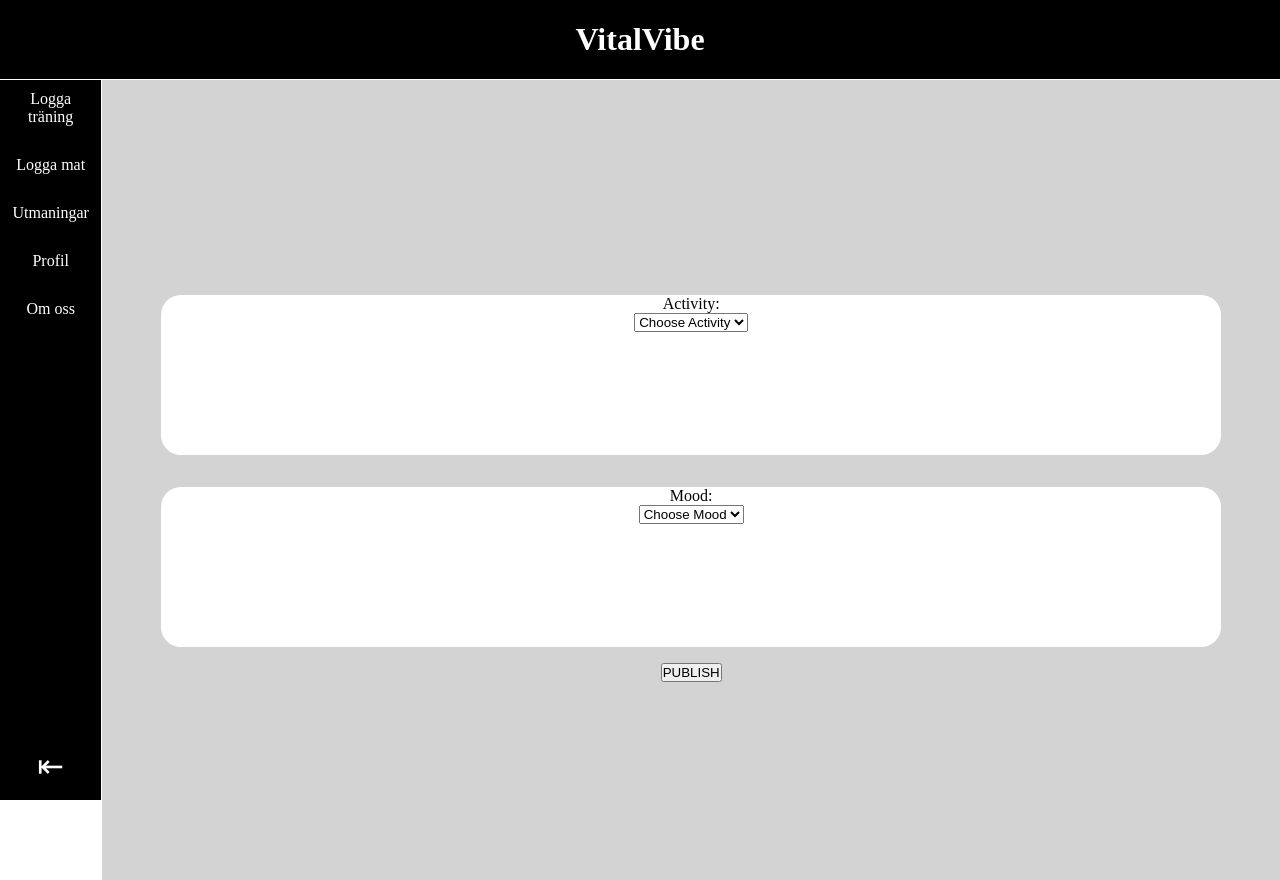
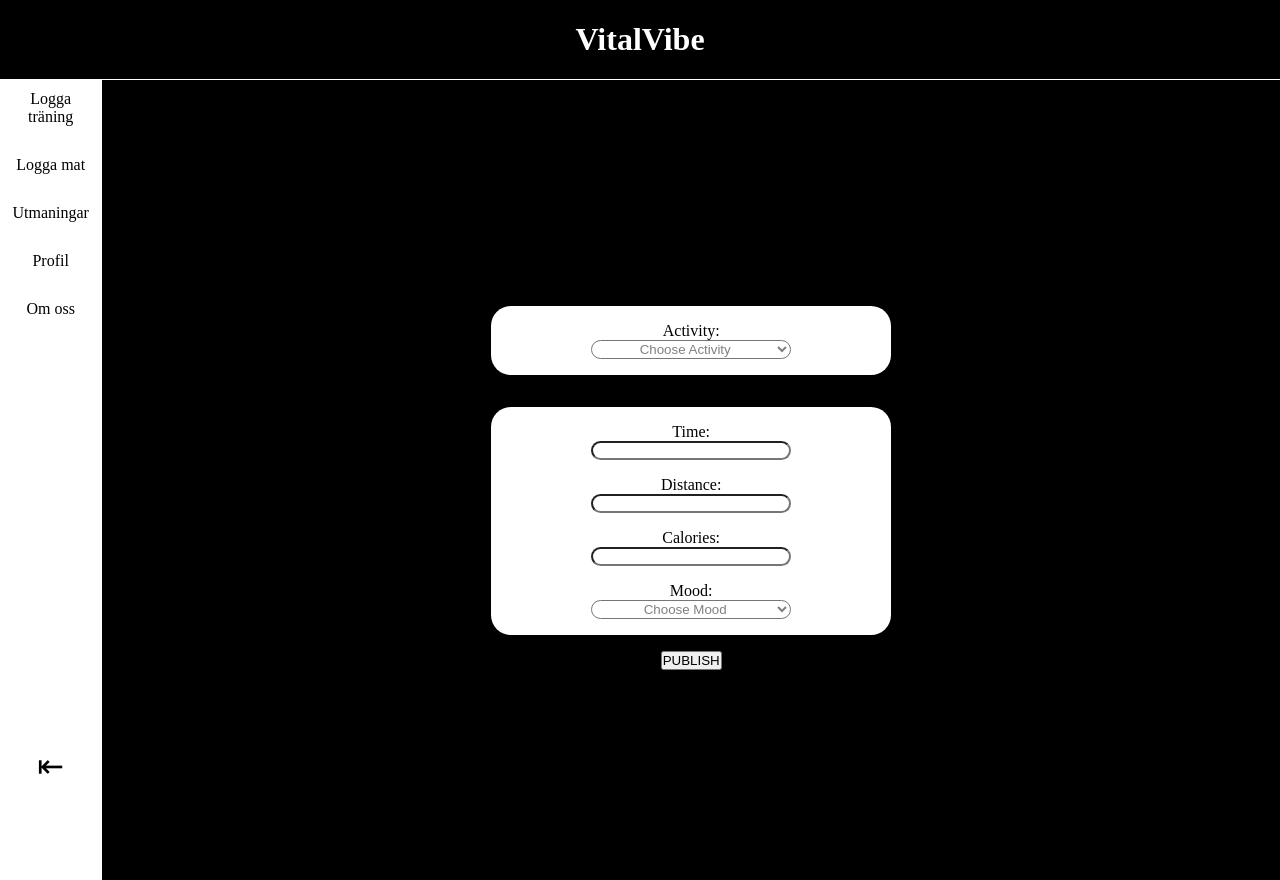
Before and after one commit to johnsson84/VitalVibe_Frontend, a React (Vite) app: page /training in a window 1280 px wide. Built offline with nearby package versions, Linux system fonts and the light colour scheme.

Commit message:
time, distance

```diff
--- a/src/components/sidebar/Sidebar.css
+++ b/src/components/sidebar/Sidebar.css
@@ -1,13 +1,13 @@
 .side-main {
     display: flex;
     flex-direction: column;
-    background-color: black;
+    background-color: white;
     border-right: 1px solid white;
     height: 100%;
 }
 nav {
-    background-color: black;
-    color: white;
+    background-color: white;
+    color: black;
     display: flex;
     flex-direction: column;
     height: 100%;
@@ -16,11 +16,11 @@ nav {
     text-align: center;
     padding: 10px 10px 20px 10px;
     text-decoration: none;
-    color: white;
+    color: black;
 }
 .sideLink:hover {
-    background-color: white;
-    color: black;
+    background-color: black;
+    color: white;
 }
 .sideLinkHide {
     display: none;
@@ -38,6 +38,6 @@ nav {
     font-size: 2em;
     padding: 10px;
     border: none;
-    background-color: black;
-    color: white;
+    background-color: white;
+    color: black;
 }
--- a/src/components/training/AddTraining.css
+++ b/src/components/training/AddTraining.css
@@ -4,7 +4,7 @@
     align-items: center;
     justify-content: center;
 
-    background-color: lightgray;
+    background-color: black;
     height: 100vh;
     width: 100vw;
     text-align: center;
@@ -15,6 +15,29 @@ section{
     background-color: white;
     color: black;
     width: 90%;
+    max-width: 400px;
     border-radius: 20px;
-    height: 20%;
+    height: auto;
 }
+
+section p{
+    margin-top: 1rem;
+
+}
+section select{
+    margin-bottom: 1rem;
+}
+
+section input{
+    border-radius: 15px;
+    width: 50%;
+}
+
+select {
+    background-color: white;
+    border-radius: 15px;
+    width: 50%;
+    text-align: center;
+    color: gray;
+
+}
--- a/src/components/training/AddTraining.jsx
+++ b/src/components/training/AddTraining.jsx
@@ -18,9 +18,7 @@ const AddTraining = () => {
     setActivity({ ...activity, [name]: value });
   };
 
-  const handlePublish = (e) => {
-
-  }
+  const handlePublish = (e) => {};
 
   return (
     <div className="addTMain">
@@ -39,6 +37,15 @@ const AddTraining = () => {
         </select>
       </section>
       <section>
+        <p>Time:</p>
+        <input type="text" name="time" id="time" />
+        <p>Distance:</p>
+        <input type="text" name="distance" id="distance" />
+        <p>Calories:</p>
+        <input type="text" name="calories" id="calories" />
+
+
+
         <p>Mood:</p>
         <select
           name="mood"
@@ -54,7 +61,9 @@ const AddTraining = () => {
         </select>
       </section>
 
-      <button type="button" onClick={handlePublish}>PUBLISH</button>
+      <button type="button" onClick={handlePublish}>
+        PUBLISH
+      </button>
     </div>
   );
 };
```
